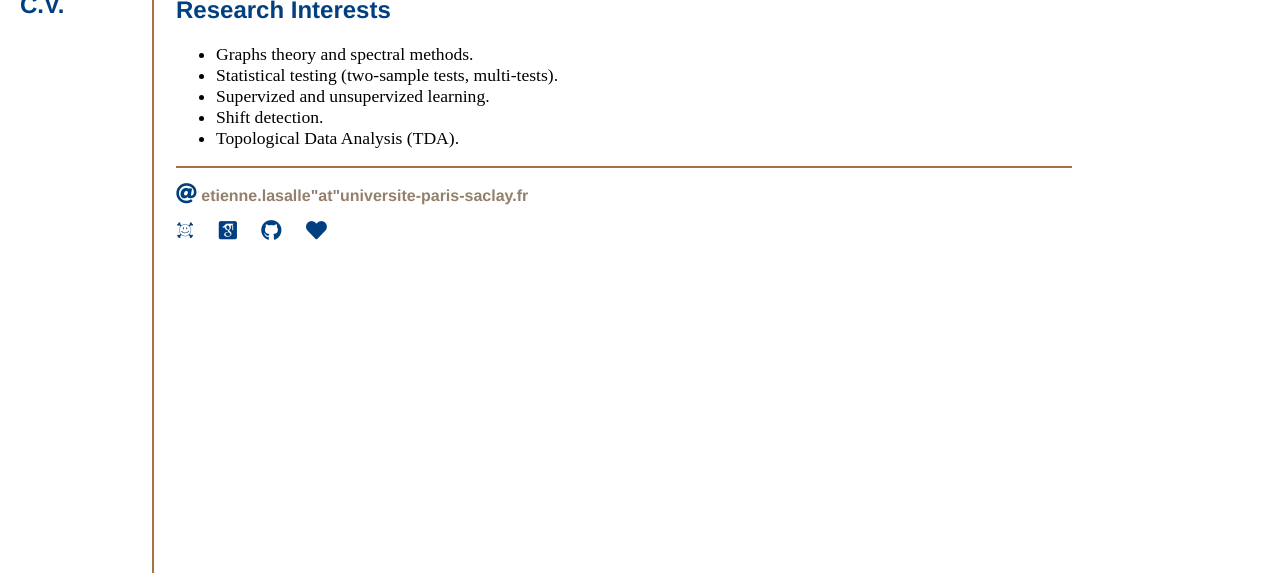
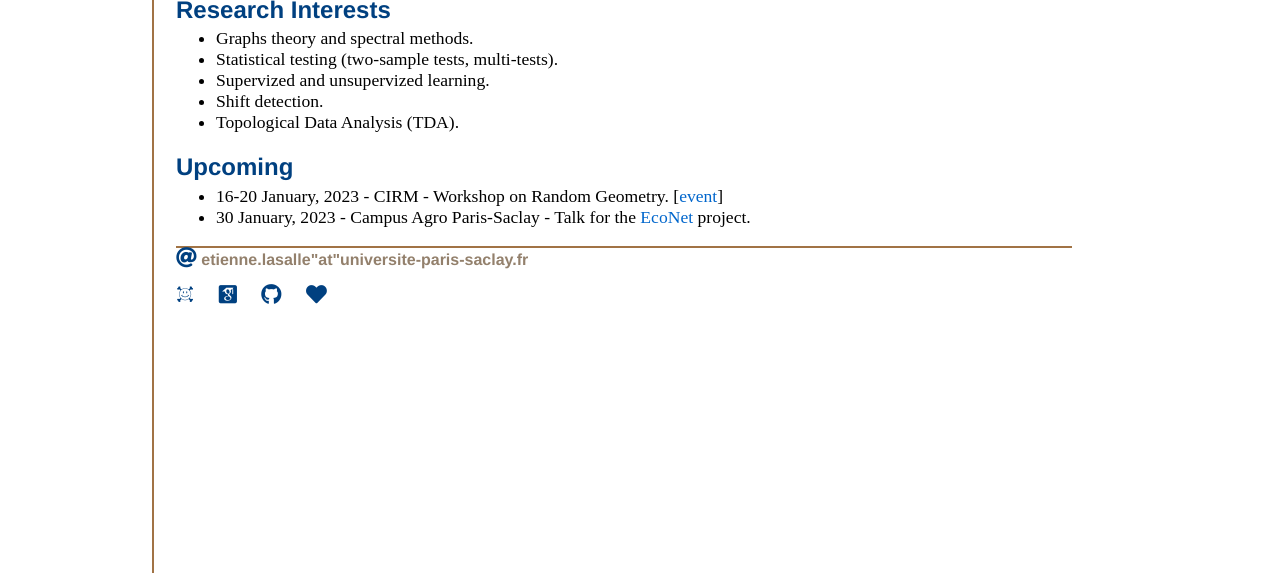
Before and after one commit to elasalle/elasalle.github.io, a Jekyll site: the page built from index.html, in a window 1280 px wide, cut to the strip 327-900 px from the top of the page. Built offline with Jekyll 4.4.1, drawn with Linux system fonts in a browser that asks for light colours; some web fonts are replaced.

Commit message:
add "upcoming" section

```diff
--- a/css/main.css
+++ b/css/main.css
@@ -61,6 +61,7 @@ h1.name {
 h2 {
     font-size: 1.5em;
     font-family:'Helvetica', 'Arial', 'Sans-Serif';
+	  margin-block-end: 0.2em;
 }
 .title1 {
     text-align: center;
@@ -120,6 +121,10 @@ footer {
 }
 
 .normalsize { font-size: 1.1em;}
+
+ul {
+    margin-block-start : 0;
+}
 
 ul.posts {
     margin: 20px auto 40px;
--- a/index.html
+++ b/index.html
@@ -24,8 +24,8 @@ title: Etienne Lasalle's Webpage
 	and
 	<a href="http://massart.pascal.free.fr/Site/Home.html">Pascal Massart</a>
 	</td></tr>
+	</table>
 
-	</table>
 	<h2 class="title2">Research Interests</h2>
 	<ul class="normalsize">
 		<li>Graphs theory and spectral methods.</li>
@@ -34,4 +34,10 @@ title: Etienne Lasalle's Webpage
 		<li>Shift detection.</li>
 		<li>Topological Data Analysis (TDA).</li>
 	</ul>
+
+	<h2 class="title2">Upcoming</h2>
+	<ul class="normalsize">
+		<li>16-20 January, 2023 - CIRM - Workshop on Random Geometry. [<a href="https://conferences.cirm-math.fr/3021.html">event</a>]</li>
+		<li>30 January, 2023 - Campus Agro Paris-Saclay - Talk for the <a href="http://cmatias.perso.math.cnrs.fr/ANR_EcoNet.html">EcoNet</a> project.  </li>
+	</ul>
 </div><!-- /.blurb -->
```
